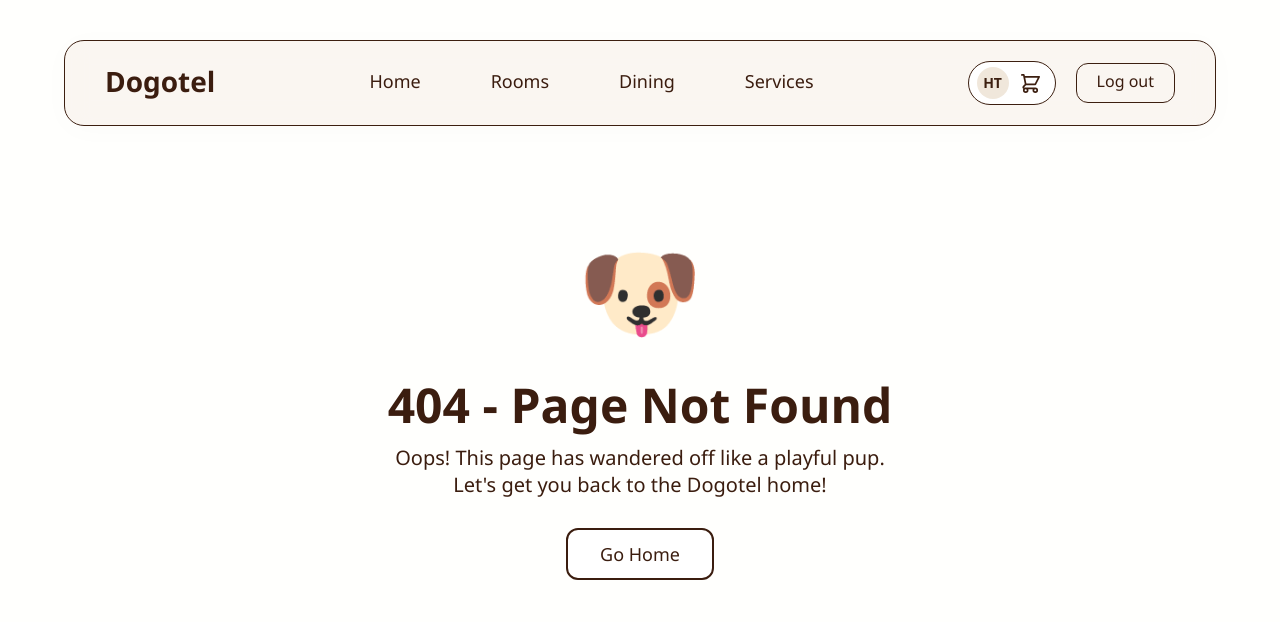
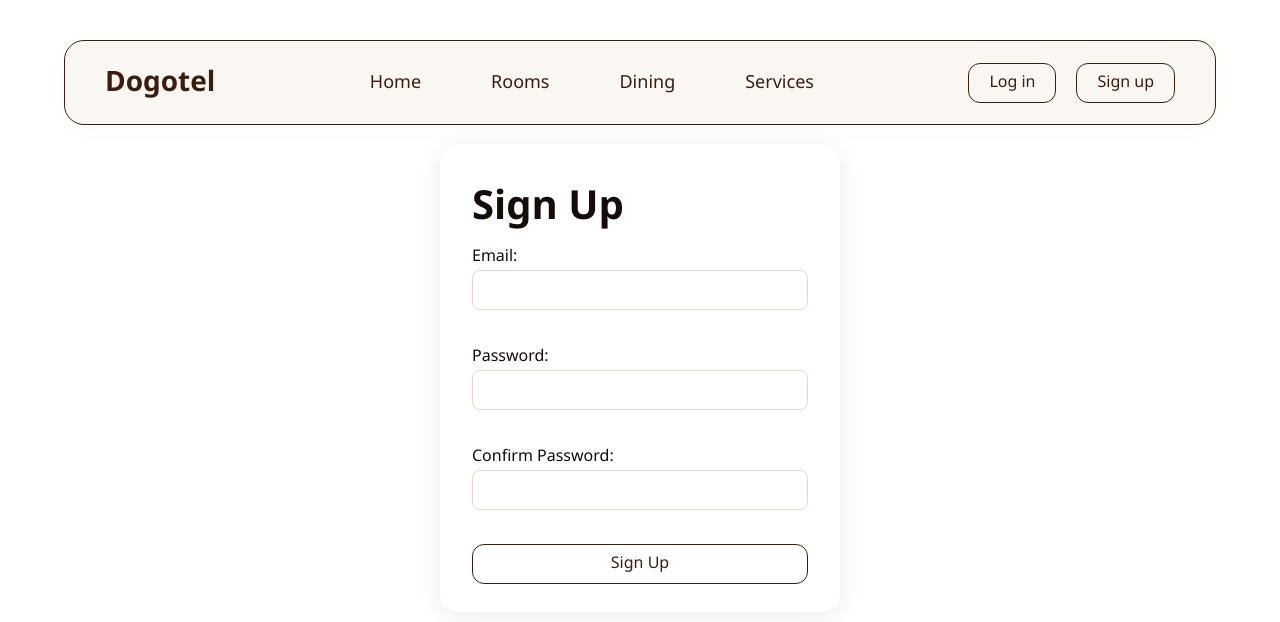
Before and after one commit to Ran-Hila-Projects/dogotel-project, a React (Create React App) app in the folder dogotel-frontend/: page /signup in a window 1280 px wide. Before the commit this address had no page. Shown: the top 622 px of the page. Built offline with nearby package versions, Linux system fonts and the light colour scheme.

Commit message:
sign in/up pages

```diff
--- a/dogotel-frontend/src/App.js
+++ b/dogotel-frontend/src/App.js
@@ -11,9 +11,11 @@ import CartPage from "./pages/Cart/Cart";
 import NotFound from "./404";
 import AdminPage from "./pages/Admin/Admin";
 import ProfilePage from "./pages/Profile/Profile";
+import Login from "./pages/Login/Login";
+import Signup from "./pages/Signup/Signup";
 
 function App() {
-  const [isLoggedIn, setIsLoggedIn] = useState(true);
+  const [isLoggedIn, setIsLoggedIn] = useState(false);
   const userName = "Hila Tsivion";
 
   const handleLogout = () => {
@@ -37,6 +39,8 @@ function App() {
           <Route path="/cart" element={<CartPage />} />
           <Route path="/admin" element={<AdminPage userName={userName} />} />
           <Route path="/profile" element={<ProfilePage />} />
+          <Route path="/login" element={<Login />} />
+          <Route path="/signup" element={<Signup />} />
           <Route path="*" element={<NotFound />} />
         </Routes>
       </div>
--- a/dogotel-frontend/src/components/Navbar/Navbar.css
+++ b/dogotel-frontend/src/components/Navbar/Navbar.css
@@ -63,6 +63,7 @@
 }
 
 .login-btn,
+.signup-btn,
 .logout-btn {
   border: 1px solid var(--font-brown-dark);
   padding: 6px 20px;
@@ -77,6 +78,7 @@
 }
 
 .login-btn:hover,
+.signup-btn:hover,
 .logout-btn:hover {
   background: var(--font-brown-dark);
   color: #fff;
--- a/dogotel-frontend/src/components/Navbar/Navbar.js
+++ b/dogotel-frontend/src/components/Navbar/Navbar.js
@@ -1,5 +1,5 @@
 import React from "react";
-import { Link } from "react-router-dom";
+import { Link, useNavigate } from "react-router-dom";
 import "./Navbar.css";
 import { ReactComponent as ShoppingCart } from "../../assets/icons/shopping-cart.svg";
 
@@ -11,6 +11,7 @@ function getInitials(name) {
 }
 
 function Navbar({ isLoggedIn, userName, onLogout }) {
+  const navigate = useNavigate();
   const handleLogout = () => {
     localStorage.clear();
     if (onLogout) onLogout();
@@ -47,7 +48,17 @@ function Navbar({ isLoggedIn, userName, onLogout }) {
               </button>
             </>
           ) : (
-            <button className="login-btn">Log in</button>
+            <>
+              <button className="login-btn" onClick={() => navigate("/login")}>
+                Log in
+              </button>
+              <button
+                className="signup-btn"
+                onClick={() => navigate("/signup")}
+              >
+                Sign up
+              </button>
+            </>
           )}
         </div>
       </div>
--- /dev/null
+++ b/dogotel-frontend/src/pages/Login/Login.css
@@ -0,0 +1,38 @@
+.login-page {
+  max-width: 400px;
+  margin: 60px auto;
+  background: #fff;
+  border-radius: 18px;
+  box-shadow: 0 4px 24px rgba(60, 31, 16, 0.08);
+  padding: 36px 32px 28px 32px;
+  margin-top: 18vh;
+}
+.login-form {
+  display: flex;
+  flex-direction: column;
+  gap: 18px;
+}
+.login-form label {
+  font-weight: 500;
+  display: flex;
+  flex-direction: column;
+  gap: 4px;
+}
+.login-form input {
+  padding: 8px 12px;
+  border-radius: 8px;
+  border: 1px solid #e5d8c7;
+  font-size: 1em;
+}
+
+.login-btn:disabled {
+  background: #e5d8c7;
+  color: #a89b8b;
+  cursor: not-allowed;
+}
+.login-error {
+  color: #e74c3c;
+  font-size: 1em;
+  margin-top: 6px;
+  text-align: left;
+}
--- /dev/null
+++ b/dogotel-frontend/src/pages/Login/Login.js
@@ -0,0 +1,67 @@
+import React, { useState } from "react";
+import CONFIG from "../../config";
+import "./Login.css";
+
+function Login() {
+  const [email, setEmail] = useState("");
+  const [password, setPassword] = useState("");
+  const [loading, setLoading] = useState(false);
+  const [error, setError] = useState("");
+
+  const handleSubmit = async (e) => {
+    e.preventDefault();
+    setLoading(true);
+    setError("");
+    try {
+      // AWS Cognito login
+      const res = await fetch(`${CONFIG.API_URL}auth/login`, {
+        method: "POST",
+        headers: { "Content-Type": "application/json" },
+        body: JSON.stringify({ email, password }),
+      });
+      const data = await res.json();
+      if (!res.ok || !data.access_token) {
+        throw new Error(data.error || "Login failed");
+      }
+      // Save tokens, redirect, etc.
+      localStorage.setItem("access_token", data.access_token);
+      window.location.href = "/";
+    } catch (err) {
+      setError(err.message);
+    } finally {
+      setLoading(false);
+    }
+  };
+
+  return (
+    <div className="login-page">
+      <h1>Log In</h1>
+      <form className="login-form" onSubmit={handleSubmit}>
+        <label>
+          Email:
+          <input
+            type="email"
+            value={email}
+            onChange={(e) => setEmail(e.target.value)}
+            required
+          />
+        </label>
+        <label>
+          Password:
+          <input
+            type="password"
+            value={password}
+            onChange={(e) => setPassword(e.target.value)}
+            required
+          />
+        </label>
+        {error && <div className="login-error">{error}</div>}
+        <button type="submit" disabled={loading} className="login-btn">
+          {loading ? "Logging in..." : "Log In"}
+        </button>
+      </form>
+    </div>
+  );
+}
+
+export default Login;
--- /dev/null
+++ b/dogotel-frontend/src/pages/Signup/Signup.css
@@ -0,0 +1,44 @@
+.signup-page {
+  max-width: 400px;
+  margin: 60px auto;
+  background: #fff;
+  border-radius: 18px;
+  box-shadow: 0 4px 24px rgba(60, 31, 16, 0.08);
+  padding: 36px 32px 28px 32px;
+  margin-top: 18vh;
+}
+.signup-form {
+  display: flex;
+  flex-direction: column;
+  gap: 18px;
+}
+.signup-form label {
+  font-weight: 500;
+  display: flex;
+  flex-direction: column;
+  gap: 4px;
+}
+.signup-form input {
+  padding: 8px 12px;
+  border-radius: 8px;
+  border: 1px solid #e5d8c7;
+  font-size: 1em;
+}
+
+.signup-btn:disabled {
+  background: #e5d8c7;
+  color: #a89b8b;
+  cursor: not-allowed;
+}
+.signup-error {
+  color: #e74c3c;
+  font-size: 1em;
+  margin-top: 6px;
+  text-align: left;
+}
+.signup-success {
+  color: #27ae60;
+  font-size: 1em;
+  margin-top: 6px;
+  text-align: left;
+}
--- /dev/null
+++ b/dogotel-frontend/src/pages/Signup/Signup.js
@@ -0,0 +1,86 @@
+import React, { useState } from "react";
+import CONFIG from "../../config";
+import "./Signup.css";
+
+function Signup() {
+  const [email, setEmail] = useState("");
+  const [password, setPassword] = useState("");
+  const [confirmPassword, setConfirmPassword] = useState("");
+  const [loading, setLoading] = useState(false);
+  const [error, setError] = useState("");
+  const [success, setSuccess] = useState(false);
+
+  const handleSubmit = async (e) => {
+    e.preventDefault();
+    setError("");
+    setSuccess(false);
+    if (password !== confirmPassword) {
+      setError("Passwords do not match");
+      return;
+    }
+    setLoading(true);
+    try {
+      // AWS Cognito signup
+      const res = await fetch(`${CONFIG.API_URL}auth/register`, {
+        method: "POST",
+        headers: { "Content-Type": "application/json" },
+        body: JSON.stringify({ email, password }),
+      });
+      const data = await res.json();
+      if (!res.ok || !data.success) {
+        throw new Error(data.error || "Signup failed");
+      }
+      setSuccess(true);
+    } catch (err) {
+      setError(err.message);
+    } finally {
+      setLoading(false);
+    }
+  };
+
+  return (
+    <div className="signup-page">
+      <h1>Sign Up</h1>
+      <form className="signup-form" onSubmit={handleSubmit}>
+        <label>
+          Email:
+          <input
+            type="email"
+            value={email}
+            onChange={(e) => setEmail(e.target.value)}
+            required
+          />
+        </label>
+        <label>
+          Password:
+          <input
+            type="password"
+            value={password}
+            onChange={(e) => setPassword(e.target.value)}
+            required
+          />
+        </label>
+        <label>
+          Confirm Password:
+          <input
+            type="password"
+            value={confirmPassword}
+            onChange={(e) => setConfirmPassword(e.target.value)}
+            required
+          />
+        </label>
+        {error && <div className="signup-error">{error}</div>}
+        {success && (
+          <div className="signup-success">
+            Signup successful! Please check your email to confirm your account.
+          </div>
+        )}
+        <button type="submit" disabled={loading} className="signup-btn">
+          {loading ? "Signing up..." : "Sign Up"}
+        </button>
+      </form>
+    </div>
+  );
+}
+
+export default Signup;
```
